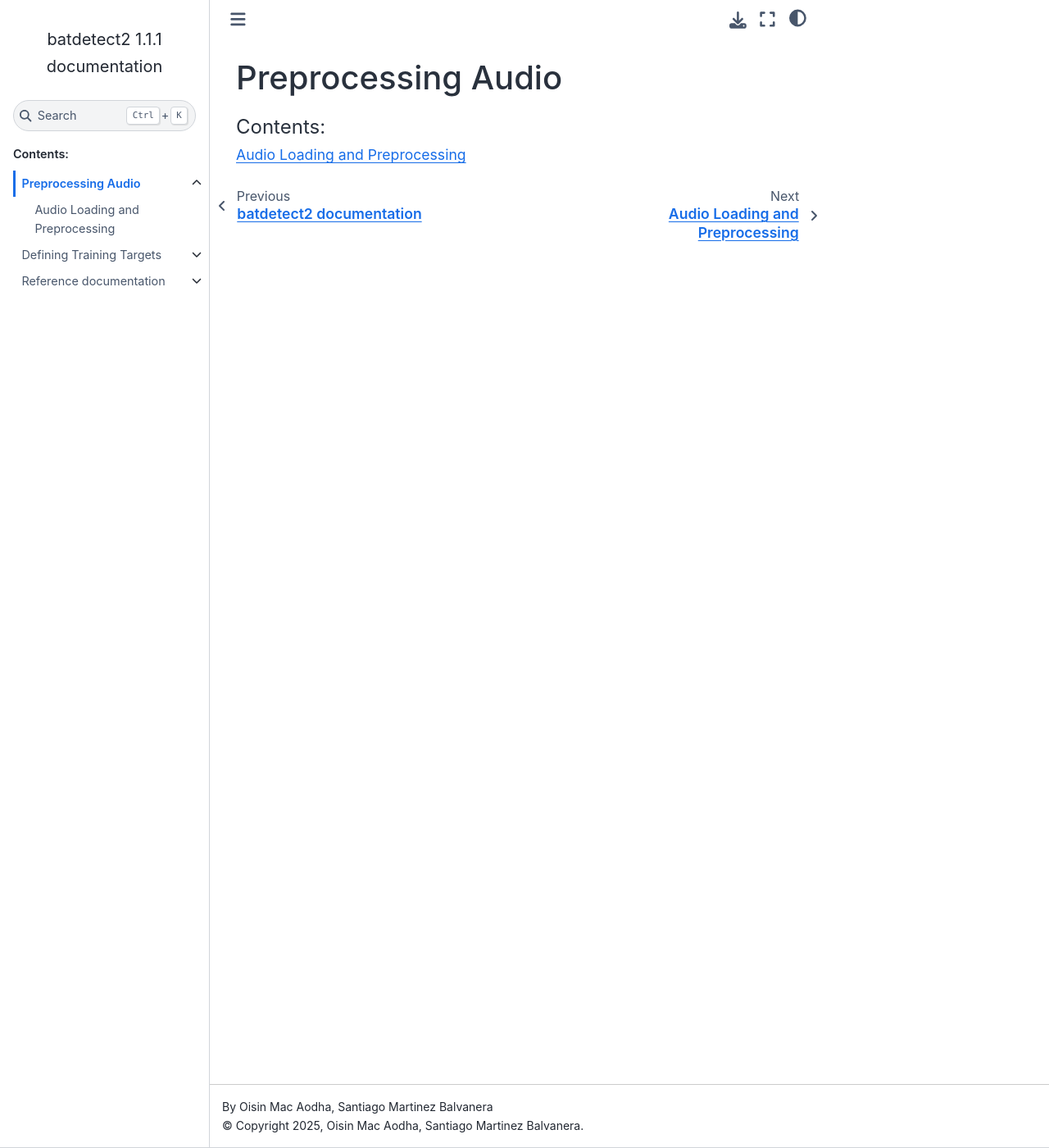
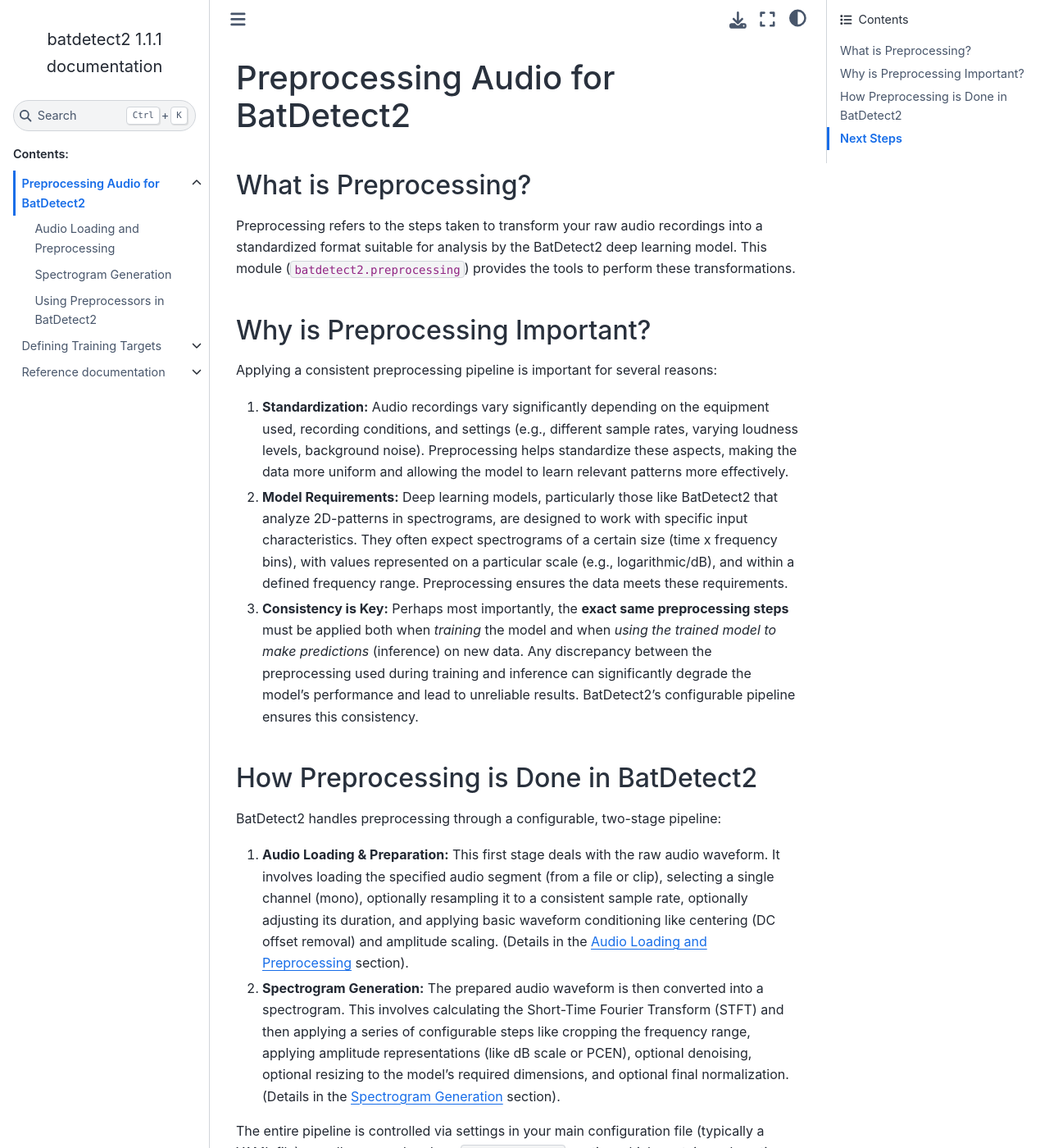
Before and after one commit to macaodha/batdetect2, a Sphinx documentation site: the page built from docs/source/preprocessing/index.md, in a window 1280 px wide and 1400 px high. Shown: the whole window at 82% size. Built offline with Sphinx 7.4.7 and the Sphinx Book theme 1.1.4, drawn with Linux system fonts in a browser that asks for light colours; some of the changed text lies outside the part shown.

Commit message:
Added more docs for preprocessing module

````diff
--- a/docs/source/preprocessing/index.md
+++ b/docs/source/preprocessing/index.md
@@ -1,8 +1,46 @@
-# Preprocessing Audio
+# Preprocessing Audio for BatDetect2
+
+## What is Preprocessing?
+
+Preprocessing refers to the steps taken to transform your raw audio recordings into a standardized format suitable for analysis by the BatDetect2 deep learning model.
+This module (`batdetect2.preprocessing`) provides the tools to perform these transformations.
+
+## Why is Preprocessing Important?
+
+Applying a consistent preprocessing pipeline is important for several reasons:
+
+1.  **Standardization:** Audio recordings vary significantly depending on the equipment used, recording conditions, and settings (e.g., different sample rates, varying loudness levels, background noise).
+    Preprocessing helps standardize these aspects, making the data more uniform and allowing the model to learn relevant patterns more effectively.
+2.  **Model Requirements:** Deep learning models, particularly those like BatDetect2 that analyze 2D-patterns in spectrograms, are designed to work with specific input characteristics.
+    They often expect spectrograms of a certain size (time x frequency bins), with values represented on a particular scale (e.g., logarithmic/dB), and within a defined frequency range.
+    Preprocessing ensures the data meets these requirements.
+3.  **Consistency is Key:** Perhaps most importantly, the **exact same preprocessing steps** must be applied both when _training_ the model and when _using the trained model to make predictions_ (inference) on new data.
+    Any discrepancy between the preprocessing used during training and inference can significantly degrade the model's performance and lead to unreliable results.
+    BatDetect2's configurable pipeline ensures this consistency.
+
+## How Preprocessing is Done in BatDetect2
+
+BatDetect2 handles preprocessing through a configurable, two-stage pipeline:
+
+1.  **Audio Loading & Preparation:** This first stage deals with the raw audio waveform.
+    It involves loading the specified audio segment (from a file or clip), selecting a single channel (mono), optionally resampling it to a consistent sample rate, optionally adjusting its duration, and applying basic waveform conditioning like centering (DC offset removal) and amplitude scaling.
+    (Details in the {doc}`audio` section).
+2.  **Spectrogram Generation:** The prepared audio waveform is then converted into a spectrogram.
+    This involves calculating the Short-Time Fourier Transform (STFT) and then applying a series of configurable steps like cropping the frequency range, applying amplitude representations (like dB scale or PCEN), optional denoising, optional resizing to the model's required dimensions, and optional final normalization.
+    (Details in the {doc}`spectrogram` section).
+
+The entire pipeline is controlled via settings in your main configuration file (typically a YAML file), usually grouped under a `preprocessing:` section which contains subsections like `audio:` and `spectrogram:`.
+This allows you to easily define, share, and reproduce the exact preprocessing used for a specific model or experiment.
+
+## Next Steps
+
+Explore the following sections for detailed explanations of how to configure each stage of the preprocessing pipeline and how to use the resulting preprocessor:
 
 ```{toctree}
 :maxdepth: 1
-:caption: Contents:
+:caption: Preprocessing Steps:
 
 audio
+spectrogram
+usage
 ```
````
Also changed, not shown: docs/source/preprocessing/spectrogram.md (added, +141 -0 lines), docs/source/preprocessing/usage.md (added, +175 -0 lines).
